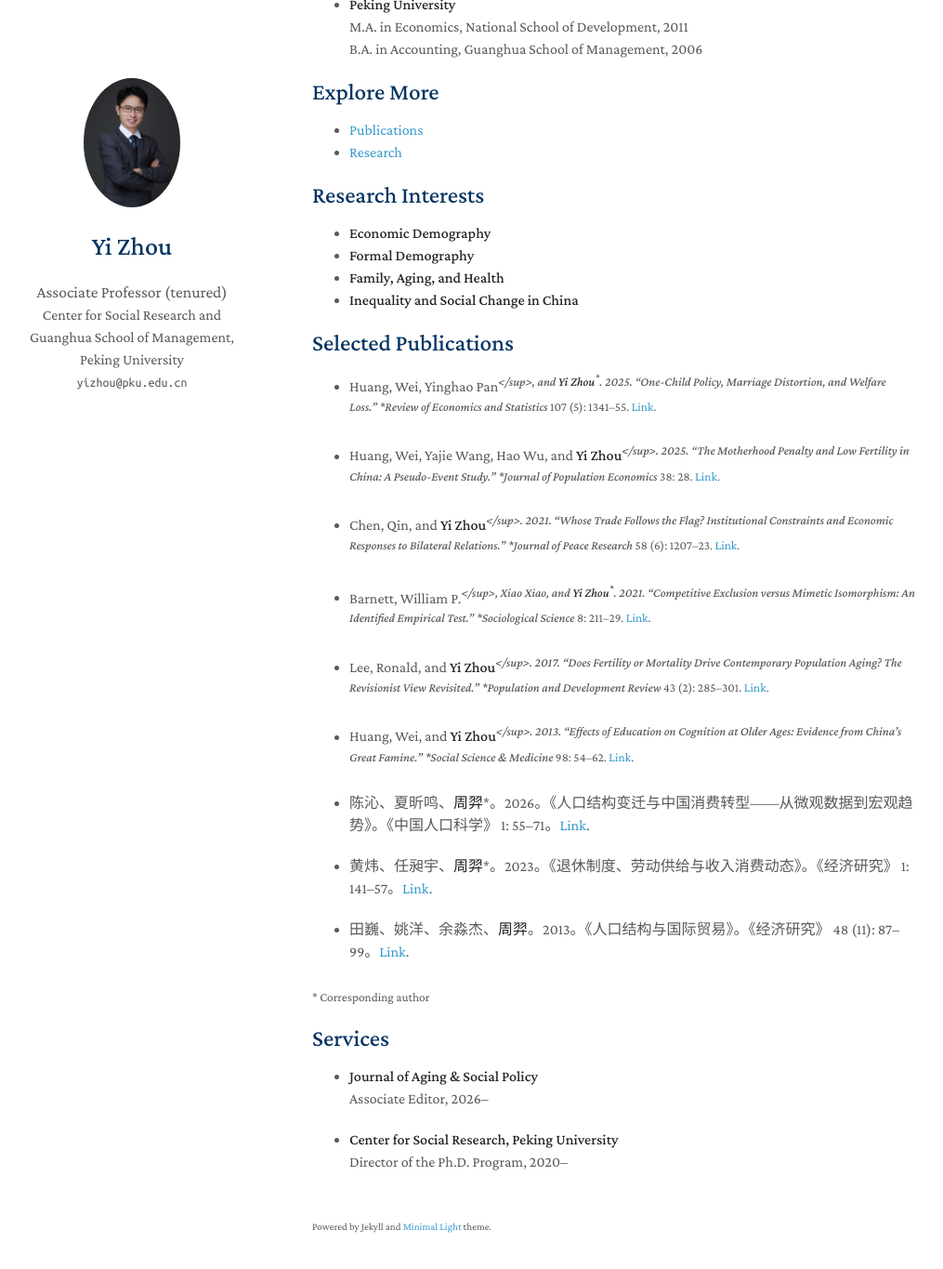
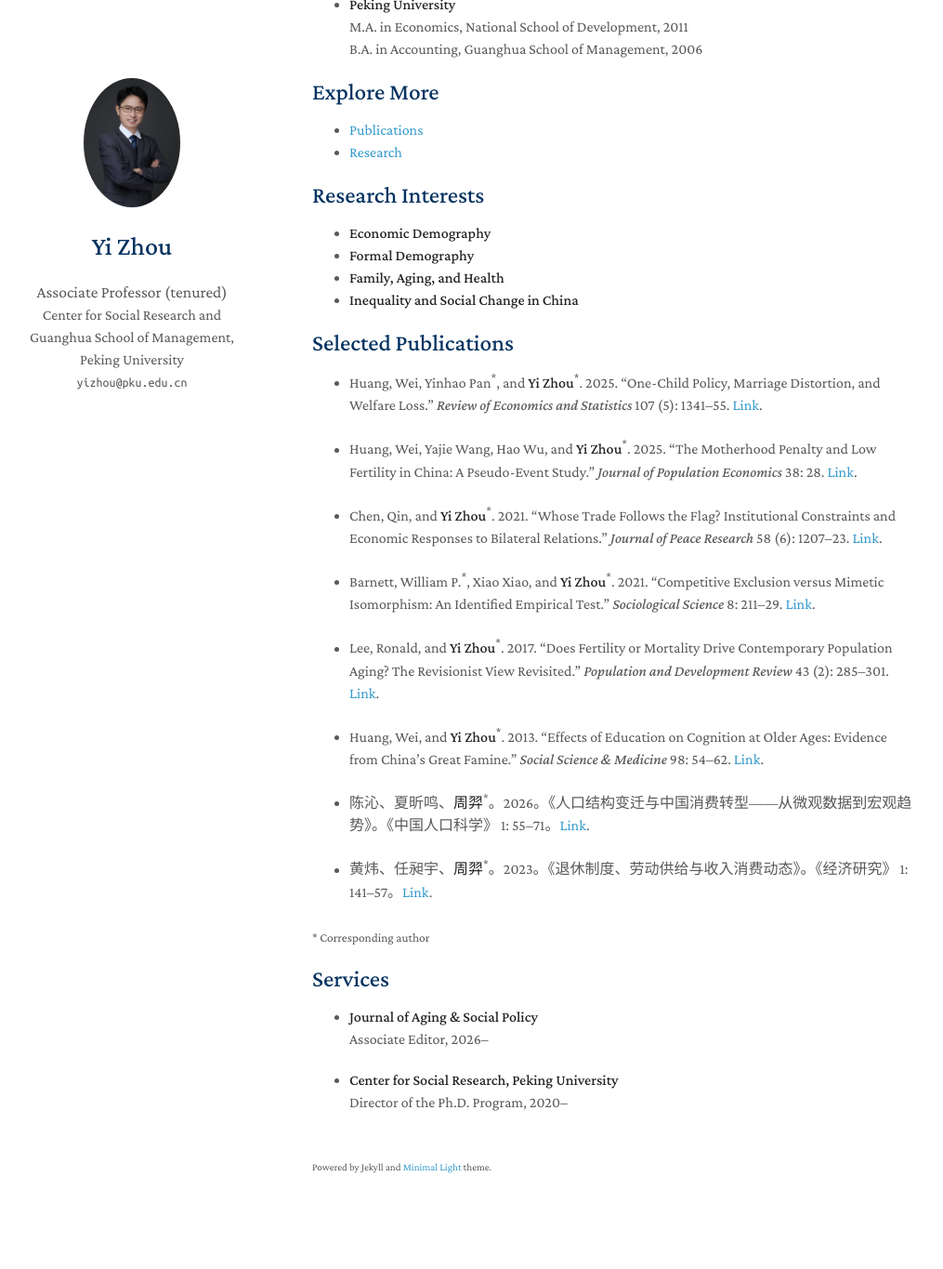
Before and after one commit to yizhou-demog/yizhou-demog.github.io, a Jekyll site: the page built from index.md, in a window 1280 px wide and 1400 px high, scrolled down 410 px. Shown: the top 1365 px of the window at 93% size, without its empty margins (134-1149 px from the left). Built offline with Jekyll 4.4.1, drawn with Linux system fonts in a browser that asks for light colours; a style sheet for code colours, icons or effects is not loaded; our own code applies the rules of GitHub Pages for plain Markdown files; after the commit the page ends 1746 px from its top, so only the background shows below that.

Commit message:
Update index.md

```diff
--- a/index.md
+++ b/index.md
@@ -35,23 +35,21 @@ I am a tenured associate professor at the Guanghua School of Management and the
 
 ## Selected Publications
 
-- Huang, Wei, Yinghao Pan<sup>*</sup>, and **Yi Zhou**<sup>*</sup>. 2025. “One-Child Policy, Marriage Distortion, and Welfare Loss.” *Review of Economics and Statistics* 107 (5): 1341–55. [Link](https://direct.mit.edu/rest/article/107/5/1341/116188/One-Child-Policy-Marriage-Distortion-and-Welfare).
+- Huang, Wei, Yinhao Pan<sup>&#42;</sup>, and **Yi Zhou**<sup>&#42;</sup>. 2025. “One-Child Policy, Marriage Distortion, and Welfare Loss.” *Review of Economics and Statistics* 107 (5): 1341–55. [Link](https://direct.mit.edu/rest/article/107/5/1341/116188/One-Child-Policy-Marriage-Distortion-and-Welfare).
 
-- Huang, Wei, Yajie Wang, Hao Wu, and **Yi Zhou**<sup>*</sup>. 2025. “The Motherhood Penalty and Low Fertility in China: A Pseudo-Event Study.” *Journal of Population Economics* 38: 28. [Link](https://link.springer.com/article/10.1007/s00148-025-01078-3).
+- Huang, Wei, Yajie Wang, Hao Wu, and **Yi Zhou**<sup>&#42;</sup>. 2025. “The Motherhood Penalty and Low Fertility in China: A Pseudo-Event Study.” *Journal of Population Economics* 38: 28. [Link](https://link.springer.com/article/10.1007/s00148-025-01078-3).
 
-- Chen, Qin, and **Yi Zhou**<sup>*</sup>. 2021. “Whose Trade Follows the Flag? Institutional Constraints and Economic Responses to Bilateral Relations.” *Journal of Peace Research* 58 (6): 1207–23. [Link](https://journals.sagepub.com/doi/abs/10.1177/0022343321992825).
+- Chen, Qin, and **Yi Zhou**<sup>&#42;</sup>. 2021. “Whose Trade Follows the Flag? Institutional Constraints and Economic Responses to Bilateral Relations.” *Journal of Peace Research* 58 (6): 1207–23. [Link](https://journals.sagepub.com/doi/abs/10.1177/0022343321992825).
 
-- Barnett, William P.<sup>*</sup>, Xiao Xiao, and **Yi Zhou**<sup>*</sup>. 2021. “Competitive Exclusion versus Mimetic Isomorphism: An Identified Empirical Test.” *Sociological Science* 8: 211–29. [Link](https://sociologicalscience.com/articles-v8-11-211/).
+- Barnett, William P.<sup>&#42;</sup>, Xiao Xiao, and **Yi Zhou**<sup>&#42;</sup>. 2021. “Competitive Exclusion versus Mimetic Isomorphism: An Identified Empirical Test.” *Sociological Science* 8: 211–29. [Link](https://sociologicalscience.com/articles-v8-11-211/).
 
-- Lee, Ronald, and **Yi Zhou**<sup>*</sup>. 2017. “Does Fertility or Mortality Drive Contemporary Population Aging? The Revisionist View Revisited.” *Population and Development Review* 43 (2): 285–301. [Link](https://onlinelibrary.wiley.com/doi/10.1111/padr.12062).
+- Lee, Ronald, and **Yi Zhou**<sup>&#42;</sup>. 2017. “Does Fertility or Mortality Drive Contemporary Population Aging? The Revisionist View Revisited.” *Population and Development Review* 43 (2): 285–301. [Link](https://onlinelibrary.wiley.com/doi/10.1111/padr.12062).
 
-- Huang, Wei, and **Yi Zhou**<sup>*</sup>. 2013. “Effects of Education on Cognition at Older Ages: Evidence from China’s Great Famine.” *Social Science & Medicine* 98: 54–62. [Link](https://pubmed.ncbi.nlm.nih.gov/24262707/).
+- Huang, Wei, and **Yi Zhou**<sup>&#42;</sup>. 2013. “Effects of Education on Cognition at Older Ages: Evidence from China’s Great Famine.” *Social Science & Medicine* 98: 54–62. [Link](https://pubmed.ncbi.nlm.nih.gov/24262707/).
 
-- 陈沁、夏昕鸣、**周羿***。2026。《人口结构变迁与中国消费转型——从微观数据到宏观趋势》。《中国人口科学》 1: 55–71。[Link](https://kns.cnki.net/kcms2/article/abstract?v=9sxxlkkbz5NtDvymExNRzCT4kTS6jMao3PKG8P7MZR9RfmzvTm2p6yTLxfrBKSsxiU706tU5vimsdais5p3zW6UCwwQMuAw_CVU3gd6TLmJBrfDvRgjG1vMNfzBcX0KPe75XEmjKC10XW1PNDwjCXE05ryq5G9v7QSG21LlBP59oOfbO-a4JrQ==&uniplatform=NZKPT&language=CHS).
+- 陈沁、夏昕鸣、**周羿**<sup>&#42;</sup>。2026。《人口结构变迁与中国消费转型——从微观数据到宏观趋势》。《中国人口科学》 1: 55–71。[Link](https://kns.cnki.net/kcms2/article/abstract?v=9sxxlkkbz5NtDvymExNRzCT4kTS6jMao3PKG8P7MZR9RfmzvTm2p6yTLxfrBKSsxiU706tU5vimsdais5p3zW6UCwwQMuAw_CVU3gd6TLmJBrfDvRgjG1vMNfzBcX0KPe75XEmjKC10XW1PNDwjCXE05ryq5G9v7QSG21LlBP59oOfbO-a4JrQ==&uniplatform=NZKPT&language=CHS).
 
-- 黄炜、任昶宇、**周羿***。2023。《退休制度、劳动供给与收入消费动态》。《经济研究》 1: 141–57。[Link](https://kns.cnki.net/kcms2/article/abstract?v=9sxxlkkbz5O30hxAst7KIXbzjIaaLp0nMxqSBA7MzWPebrpJUVfqfNIIwgQqbAFCZ3_LgRzpUgPrT00WFnD1gwiXIayf97BpZRBOVU3dkzXUewFgpr88wbkGJr5WAhulveBrMt7YBdsycoqlcjK70kvap3DZuA5CL-PgOZ2U8A0yneeBUrVJ9w==&uniplatform=NZKPT&language=CHS).
-
-- 田巍、姚洋、余淼杰、**周羿**。2013。《人口结构与国际贸易》。《经济研究》 48 (11): 87–99。[Link](https://kns.cnki.net/kcms2/article/abstract?v=9sxxlkkbz5MTJcqFF6O95Wq9Wb2-Jz4NkIhdUZDflHOu1kb7S6CFWMQ7wr8Q8NOsGHREYSMtKfOf-9R2mCu0a8787a47Ia17UxBX_W0fB0Kb40q2Yo5ck44stuI4z9nDx90_F7nE7m-mIIoSJTADhbU1lgRj_SdS5FoQ1FDZKvC2J3iMQDxfww==&uniplatform=NZKPT&language=CHS).
+- 黄炜、任昶宇、**周羿**<sup>&#42;</sup>。2023。《退休制度、劳动供给与收入消费动态》。《经济研究》 1: 141–57。[Link](https://kns.cnki.net/kcms2/article/abstract?v=9sxxlkkbz5O30hxAst7KIXbzjIaaLp0nMxqSBA7MzWPebrpJUVfqfNIIwgQqbAFCZ3_LgRzpUgPrT00WFnD1gwiXIayf97BpZRBOVU3dkzXUewFgpr88wbkGJr5WAhulveBrMt7YBdsycoqlcjK70kvap3DZuA5CL-PgOZ2U8A0yneeBUrVJ9w==&uniplatform=NZKPT&language=CHS).
 
 <sub>* Corresponding author</sub>
 
```
